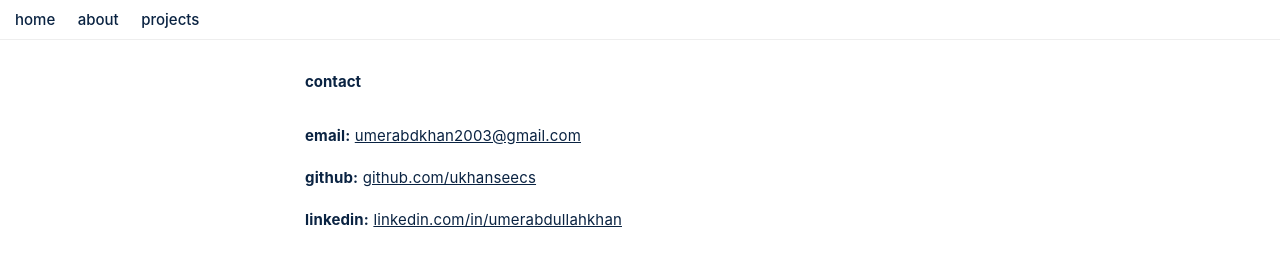
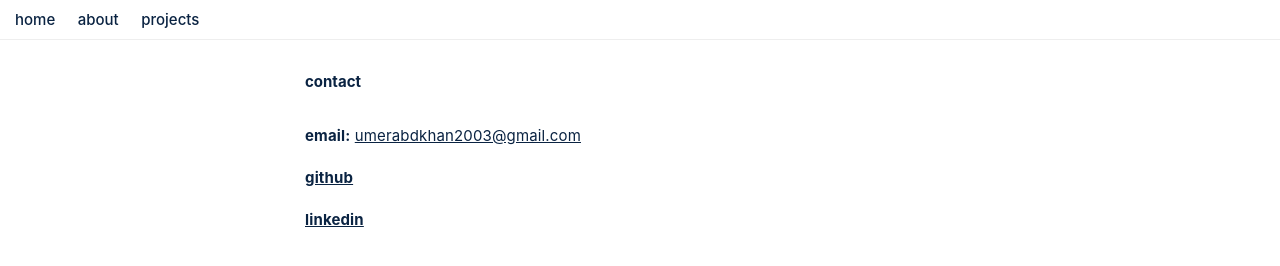
Before and after one commit to ukhanseecs/portfolio, a plain HTML site: page pages/contact.html in a window 1280 px wide. Drawn offline with Linux system fonts and the light colour scheme.

Commit message:
Simplifies text and formatting on About and Contact pages
Replaces placeholder text on the About page with a basic greeting.
Refines Contact page links by simplifying labels for GitHub and LinkedIn.

Improves clarity and reduces unnecessary verbosity.

```diff
--- a/pages/contact.html
+++ b/pages/contact.html
@@ -31,8 +31,8 @@
           </a>
           <span id="copy-confirmation" class="copy-confirmation" aria-live="polite"></span>
         </li>
-        <li><strong>GitHub:</strong> <a href="https://github.com/ukhanseecs" target="_blank" rel="noopener">github.com/ukhanseecs</a></li>
-        <li><strong>LinkedIn:</strong> <a href="https://www.linkedin.com/in/umer-abdullah-khan-07a5272b9/" target="_blank" rel="noopener">linkedin.com/in/umerabdullahkhan</a></li>
+        <li><a href="https://github.com/ukhanseecs" target="_blank" rel="noopener"><strong>github</strong></a></li>
+        <li><a href="https://www.linkedin.com/in/umer-abdullah-khan-07a5272b9/" target="_blank" rel="noopener"><strong>linkedin</strong></a></li>
       </ul>
     </section>
   </main>
```
Also changed, not shown: pages/about.html (+1 -1 lines).
